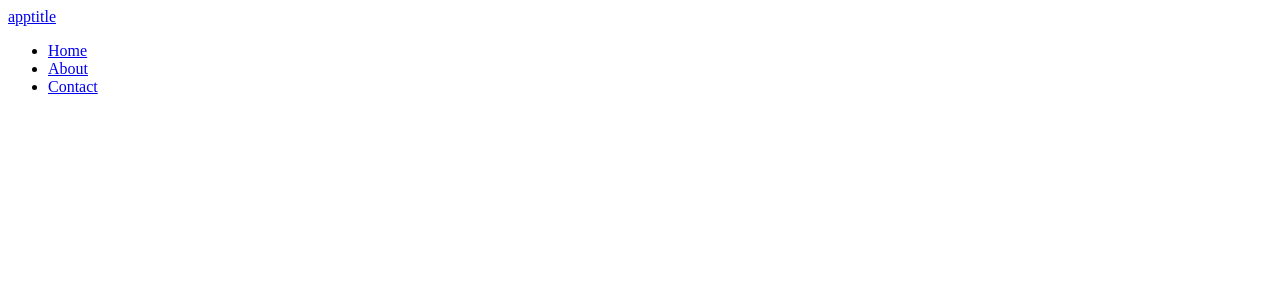
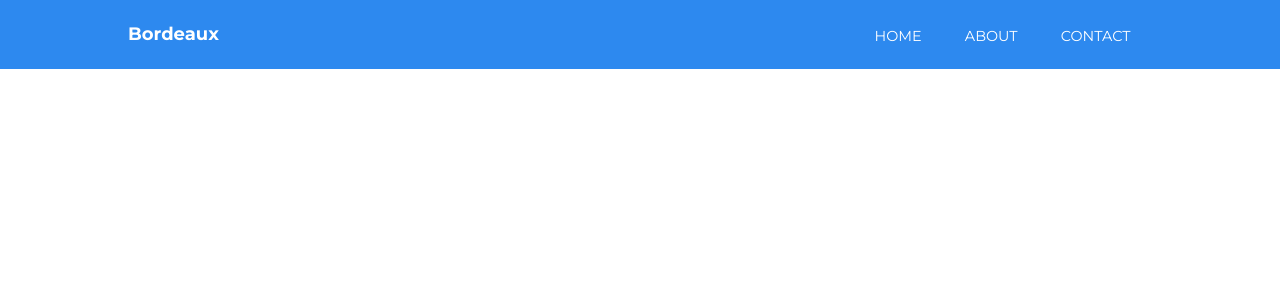
Before and after one commit to arunabhdas/bordeaux, an Angular app in the folder bordeaux/: page / in a window 1280 px wide. Shown: the top 300 px of the page. Built offline with nearby package versions, Linux system fonts and the light colour scheme.

Commit message:
Added styles to header

```diff
--- a/bordeaux/src/app/nav/nav.component.html
+++ b/bordeaux/src/app/nav/nav.component.html
@@ -1,6 +1,6 @@
 <header>
   <div class="container">
-    <a routerLink="/" class="logo">apptitle</a>
+    <a routerLink="/" class="logo">{{appTitle}}</a>
     <nav>
       <ul>
         <li><a routerLink="/">Home</a></li>
--- a/bordeaux/src/app/nav/nav.component.scss
+++ b/bordeaux/src/app/nav/nav.component.scss
@@ -0,0 +1,30 @@
+header {
+    background: #2D89EF;
+
+    .logo {
+        font-weight: bold;
+    }
+
+    nav {
+        justify-self: right;
+
+        ul {
+            list-style-type: none;
+            margin: 0; padding: 0;
+
+            li {
+                float: left;
+
+                a {
+                    padding: 1.5em;
+                    text-transform: uppercase;
+                    font-size: .8em;
+
+                    &:hover {
+                        background: #8E2BFF;
+                    }
+                }
+            }
+        }
+    }
+}
--- a/bordeaux/src/app/nav/nav.component.ts
+++ b/bordeaux/src/app/nav/nav.component.ts
@@ -7,6 +7,8 @@
 })
 export class NavComponent implements OnInit {
 
+  appTitle: string = 'Bordeaux';
+
   constructor() { }
 
   ngOnInit() {
--- a/bordeaux/src/styles.scss
+++ b/bordeaux/src/styles.scss
@@ -1 +1,34 @@
 /* You can add global styles to this file, and also import other style files */
+@import url('https://fonts.googleapis.com/css?family=Montserrat:400,700');
+
+body, html {
+    height: 100%;
+    margin: 0 auto;
+}
+
+body {
+    font-family: 'Montserrat';
+    font-size: 18px;
+}
+
+a {
+    text-decoration: none;
+}
+
+.container {
+    width: 80%;
+    margin: 0 auto;
+    padding: 1.3em;
+    display: grid;
+    grid-template-columns: 30% auto;
+
+    a {
+        color: white;
+    }
+}
+
+section {
+    width: 80%;
+    margin: 0 auto;
+    padding: 2em;
+}
```
